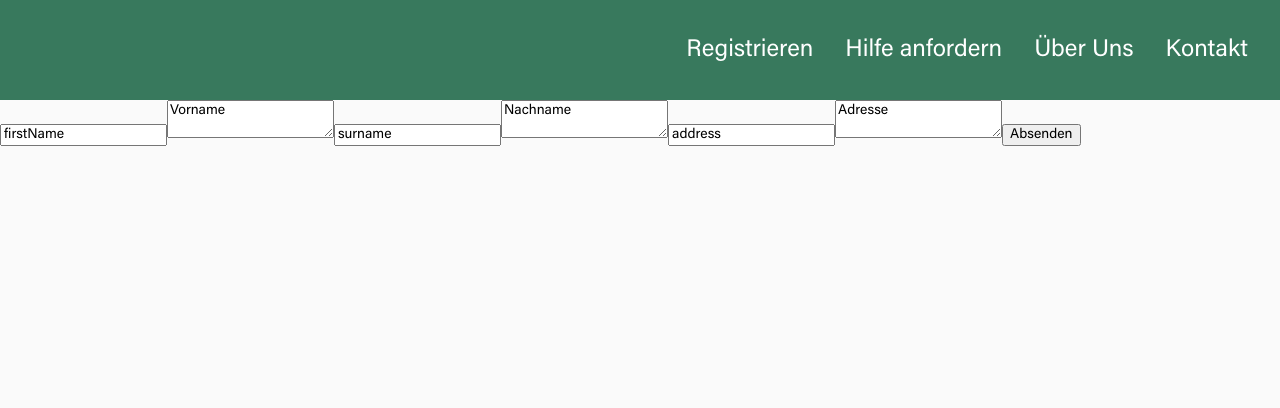
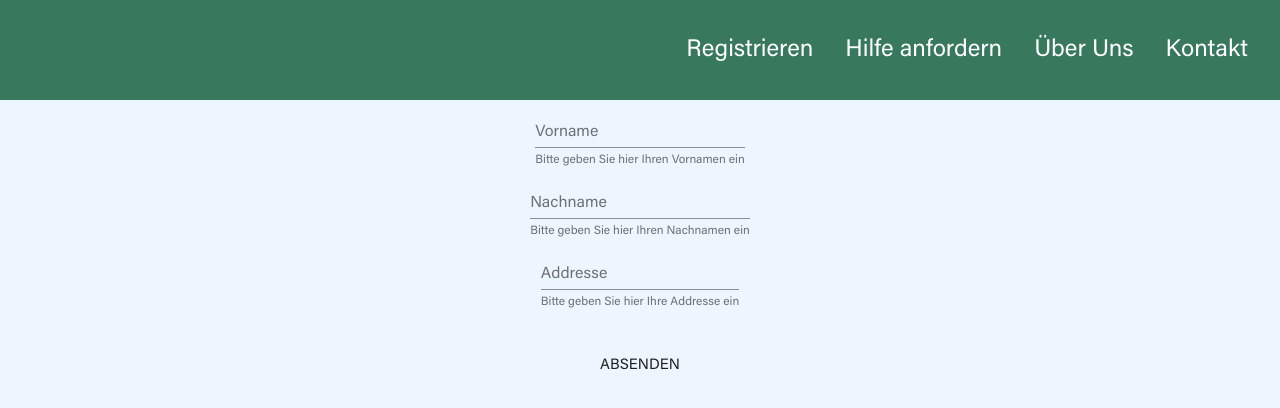
Before and after one commit to lefat-tafel/lefat-frontend, a React (Create React App) app: page /recipientForm in a window 1280 px wide. Shown: the top 408 px of the page. Built offline with nearby package versions, Linux system fonts and the light colour scheme.

Commit message:
slightly better form

```diff
--- a/src/pages/RecipientForm.tsx
+++ b/src/pages/RecipientForm.tsx
@@ -1,21 +1,53 @@
 import React, { Component } from "react";
+import styled from 'styled-components';
+import { FormControl,
+    FormHelperText,
+    InputLabel,
+    Input,
+    Button } from '@material-ui/core';
+
+
+const MainContent = styled.main`
+  background-color: #edf6fe;
+  color: #ffffff;
+  font-family: 'Acumin Pro';
+  position: relative;
+  height: 100vh;
+`;
+
+const HeroContainer = styled.div`
+  display: flex;
+  flex-direction: column;
+  align-items: center;
+  z-index: 3;
+  position: relative;
+  color: #f4821e;
+`;
 
 export const RecipientFormPage = () => {
     return (
-        <div>
-        <input value="firstName"/>
-        <textarea
-          value="Vorname"
-        />
-        <input value="surname"/>
-        <textarea
-          value="Nachname"
-        />
-        <input value="address"/>
-        <textarea
-          value="Adresse"
-        />
-        <button>Absenden</button>
-      </div>
+    <MainContent>
+        <HeroContainer>
+            <FormControl>
+                <InputLabel htmlFor="firstname">Vorname</InputLabel>
+                <Input id="firstname" aira-describedby="firstname-helper-text" />
+                <FormHelperText id="firstname-helper-text">Bitte geben Sie hier Ihren Vornamen ein</FormHelperText>
+            </FormControl>
+
+            <FormControl>
+                <InputLabel htmlFor="surname">Nachname</InputLabel>
+                <Input id="surname" aira-describedby="surname-helper-text" />
+                <FormHelperText id="surame-helper-text">Bitte geben Sie hier Ihren Nachnamen ein</FormHelperText>
+            </FormControl>
+
+            <FormControl>
+                <InputLabel htmlFor="address">Addresse</InputLabel>
+                <Input id="address" aira-describedby="address-helper-text" />
+                <FormHelperText id="address-helper-text">Bitte geben Sie hier Ihre Addresse ein</FormHelperText>
+            </FormControl>
+
+            <Button style={{ marginTop: '2rem' }} size='large'>Absenden</Button>
+        </HeroContainer>
+    </MainContent>
     );
 };
```
